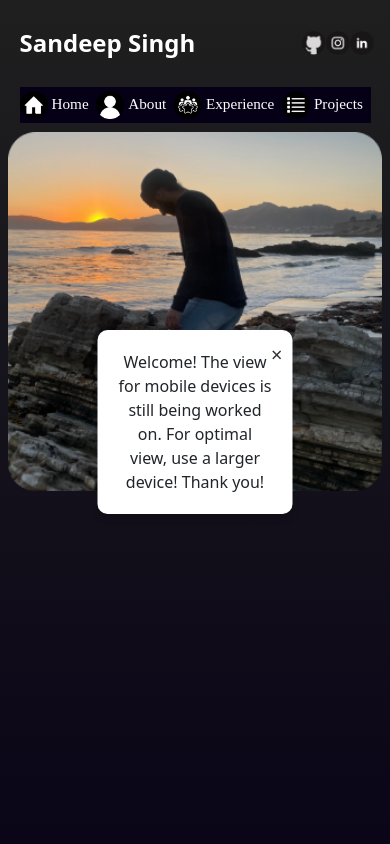
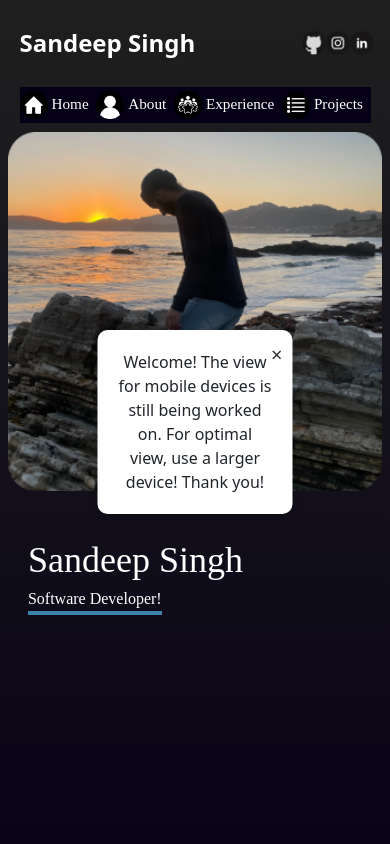
Before and after one commit to SandeepS3/personal-website, a React (Create React App) app: page / in a window 390 px wide. Shown: the top 844 px of the page. Built offline with nearby package versions, Linux system fonts and the light colour scheme; a web font is replaced by a local one.

Commit message:
fix homepage mobile

```diff
--- a/src/pages/HomeStyles.js
+++ b/src/pages/HomeStyles.js
@@ -41,13 +41,17 @@ const mediaStyles = {
     display: "flex",
     flexDirection: "column",
   },
-  image: {},
+  image: {
+    display: "flex",
+    alignItems: "center",
+    justifyContent: "center",
+  },
   info: {
     display: "flex",
     flexDirection: "column",
     alignItems: "flex-start",
     paddingLeft: "5vw",
-    paddingTop: "50vh",
+    paddingTop: "5vh",
   },
   name: {
     fontFamily: "Acme",
```
